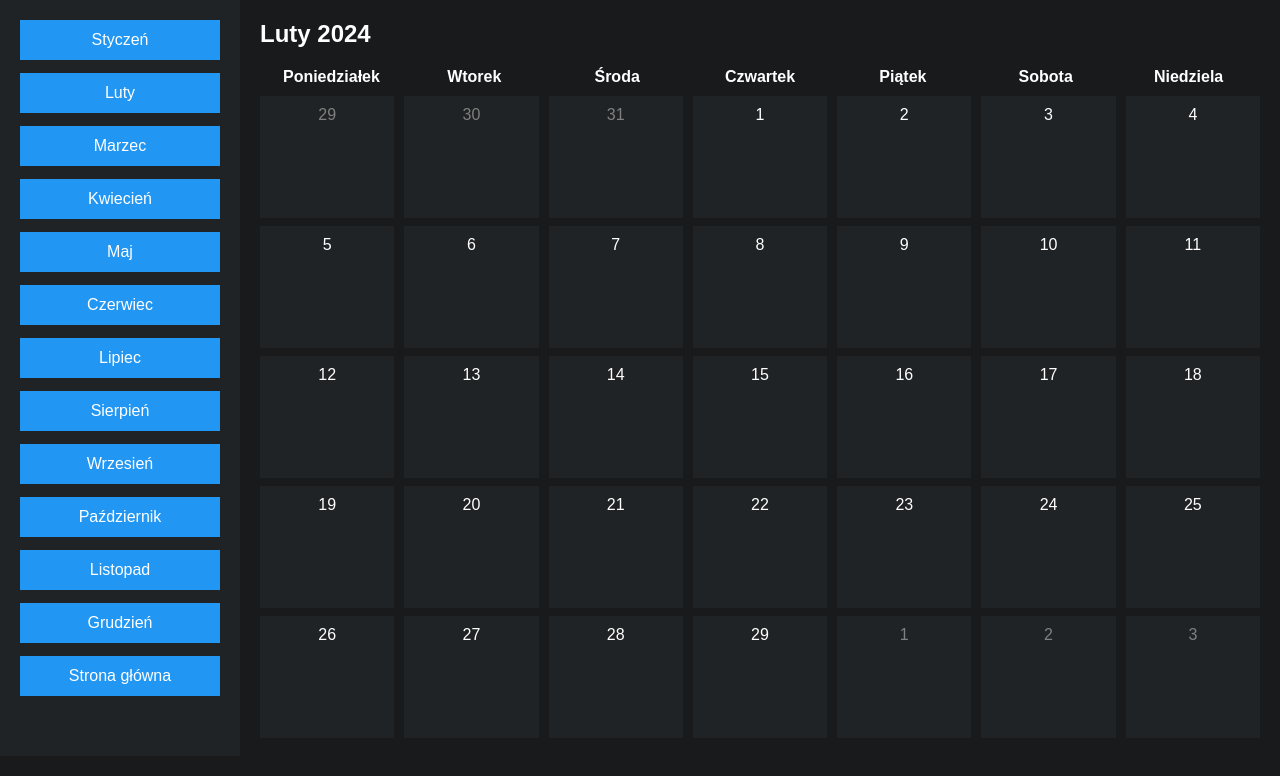
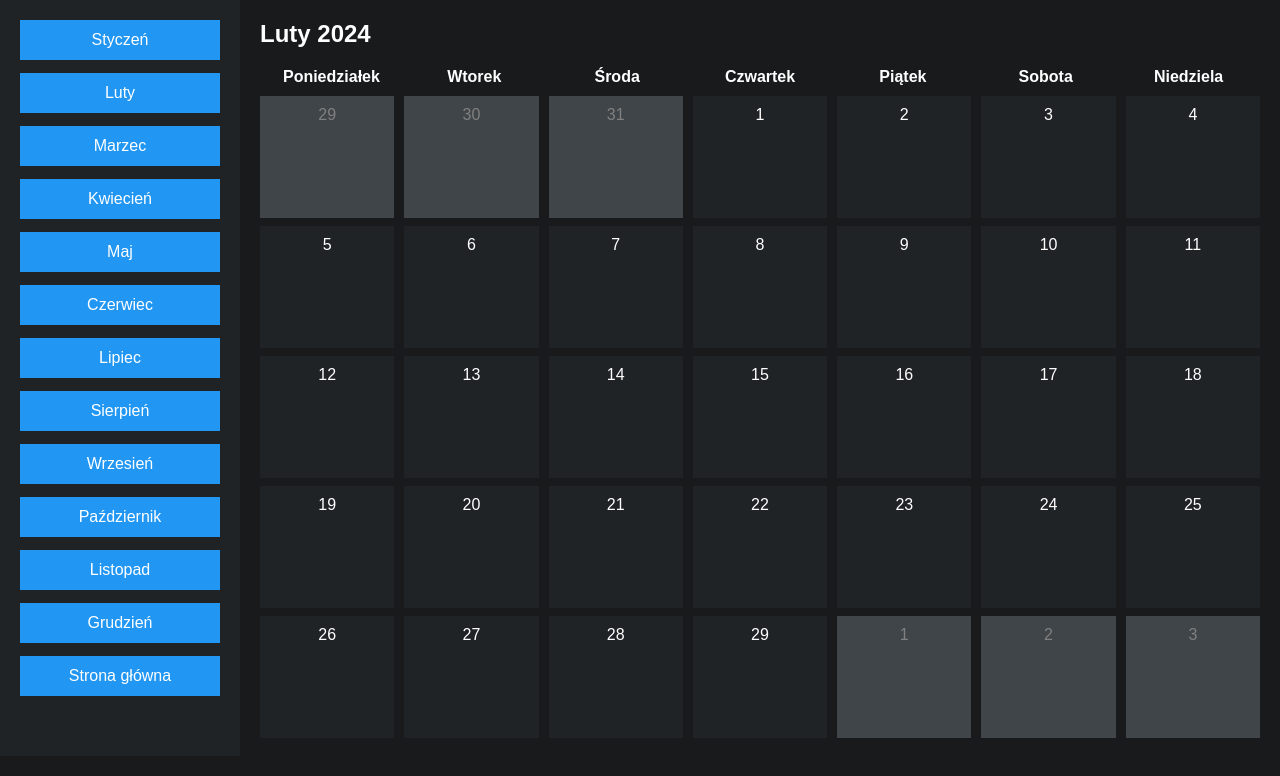
Before and after one commit to wcaleniemawerty/Konkursy, a plain HTML site: page matma/2luty.html in a window 1280 px wide. Drawn offline with Linux system fonts and the light colour scheme.

Commit message:
wtf
nie dziala cos nie wiem czemu

```diff
--- a/matma/styles.css
+++ b/matma/styles.css
@@ -69,7 +69,7 @@ body {
   padding: 10px;
   height: 85%;
   margin-bottom: 20px;
-  background-color: #202325;
+  background-color: #404549;
   color: gray;
 }
 
@@ -84,7 +84,6 @@ body {
   margin-bottom: 5px;
   color: white;
   text-decoration:none;
-  target: "_blank";
 }
 
 .current-month {
--- a/reszta/styles.css
+++ b/reszta/styles.css
@@ -70,7 +70,7 @@ body {
   padding: 10px;
   height: 85%;
   margin-bottom: 20px;
-  background-color: #202325;
+  background-color: #404549;
   color: gray;
 }
 
@@ -85,7 +85,6 @@ body {
   margin-bottom: 5px;
   color: white;
   text-decoration:none;
-  target: "_blank";
 }
 
 .current-month {
```
